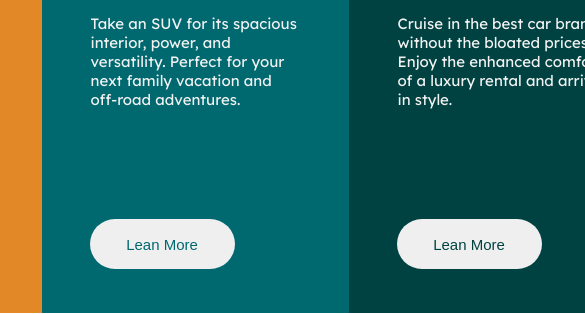
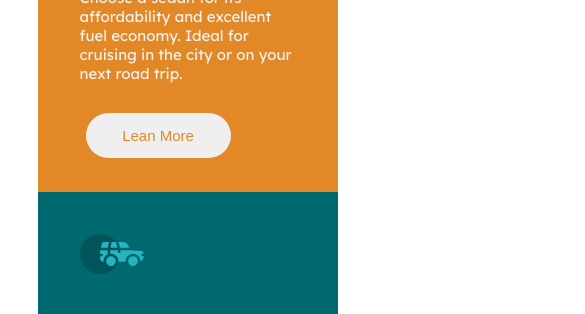
Before and after one commit to rafgam10/3-column-preview-card-component, a plain HTML site: page index.html in a window 390 px wide. Shown: the part 359-673 px from the top of the page, 585 px wide, since content can reach past the window. Drawn offline with Linux system fonts and the light colour scheme.

Commit message:
Update 2023/02/23

```diff
--- a/assets/css/style.css
+++ b/assets/css/style.css
@@ -40,8 +40,12 @@ main {
     width: 921px;
     height: 500px;
     display: flex;
+    justify-content: center;
+    align-items: center;
     flex-direction: row;
 }
+
+/* As Caixas */
 
 .box-one {
     width: 307px;
@@ -49,13 +53,11 @@ main {
     background-color: var(--Bright-orange);
     border-radius: 5px 0px 0px 5px;
 }
-
 .box-two {
     width: 307px;
     height: 500px;
     background-color: var(--Dark-cyan);
 }
-
 .box-three {
     width: 307px;
     height: 500px;
@@ -86,13 +88,15 @@ img {
 
 button {
     width: 145px;
-    height: 50px;
+    height: 48px;
     border-radius: 50px;
     border: none;
     font-size: 15px;
     margin: 80px 0px 0px 48px;
     cursor: pointer;
 }
+
+/* Efeitos dos Buttons */
 
 .btn-one {
     color: var(--Bright-orange);
@@ -118,3 +122,112 @@ button {
     background-color: var(--Very-dark-cyan);
     border: 3px solid var(--Very-light-gray);
 }
+
+/* Responsivo */
+
+@media screen and (min-width: 360px) and (max-width: 1000px) {
+
+    * {
+        margin: 0px;
+        padding: 0px;
+        box-sizing: border-box;
+    }
+
+    body {
+        width: 100vw;
+        height: 100vh;
+    }
+
+    header {
+        width: 375px;
+        height: 1502px;
+        display: flex;
+        align-items: center;
+        justify-content: center;
+    }
+
+    main {
+        width: 375px;
+        height: 1327px;
+        display: flex;
+        align-items: center;
+        justify-content: center;
+        flex-direction: column;
+        margin-left: auto;
+        margin-right: auto;
+    }
+
+    .box-one {
+        width: 300px;
+        height: 400px;
+        background-color: var(--Bright-orange);
+        border-radius: 5px 5px 0px 0px;
+    }
+    .box-two {
+        width: 300px;
+        height: 400px;
+        background-color: var(--Dark-cyan);
+    }
+    .box-three {
+        width: 300px;
+        height: 400px;
+        background-color: var(--Very-dark-cyan);
+        border-radius: 0px 0px 5px 5px;
+    }
+
+    img {
+        margin: 42px;
+        margin-bottom: 42px;
+    }
+
+    .titulo {
+        color: var(--Very-light-gray);
+        font-family: var(--Big-Shoulders-Display);
+        font-weight: 700;
+        font-size: 40px;
+        margin: 0px 42px 20px;
+    }
+
+    .text {
+        color: var(--Very-light-gray);
+        font-family: var(--Lexend-Deca);
+        font-size: 15px;
+        font-weight: 400;
+        margin: 0px 42px 0px;
+    }
+
+    button {
+        width: 145px;
+        height: 45px;
+        border-radius: 50px;
+        border: none;
+        font-size: 15px;
+        margin: 30px 0px 0px 48px;
+        cursor: pointer;
+    }
+
+    .btn-one {
+        color: var(--Bright-orange);
+    }
+    .btn-one:hover {
+        color: var(--Very-light-gray);
+        background-color: var(--Bright-orange);
+        border: 3px solid var(--Very-light-gray);
+    }
+    .btn-two {
+        color: var(--Dark-cyan);
+    }
+    .btn-two:hover {
+        color: var(--Very-light-gray);
+        background-color: var(--Dark-cyan);
+        border: 3px solid var(--Very-light-gray);
+    }
+    .btn-three {
+        color: var(--Very-dark-cyan);
+    }
+    .btn-three:hover {
+        color: var(--Very-light-gray);
+        background-color: var(--Very-dark-cyan);
+        border: 3px solid var(--Very-light-gray);
+    }
+}
```
Also changed, not shown: index.html (+3 -12 lines), public/image/mobile-post-1.png (added), public/image/mobile-post-2.png (added), public/image/mobile-post-3.png (added), public/image/mobile-post-4.png (added), 1 other file.
